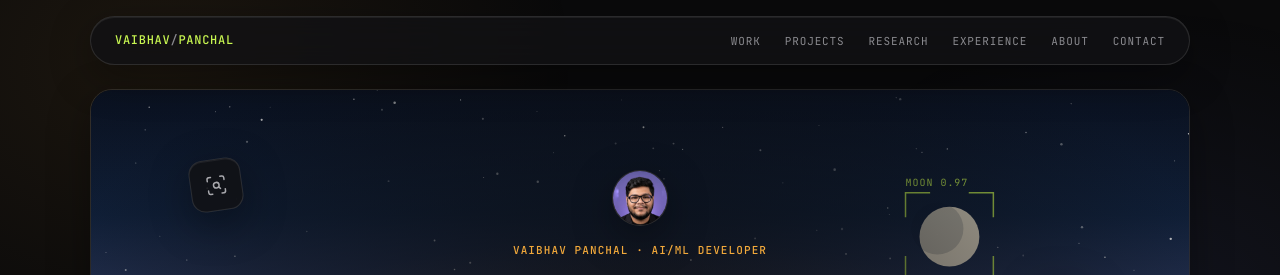
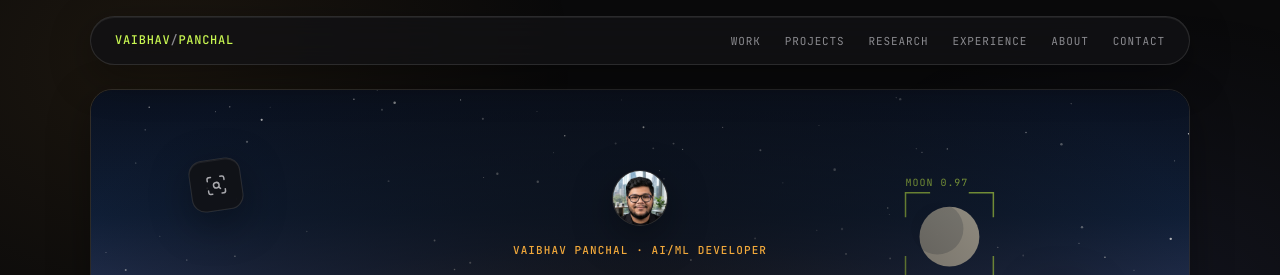
Before and after one commit to vaibhav-panchal8277/Portfolio, a Next.js app: page / in a window 1280 px wide. Shown: the top 275 px of the page. Built offline with nearby package versions, Linux system fonts and the light colour scheme.

Commit message:
Update profile photo

```diff
--- a/src/content/site.ts
+++ b/src/content/site.ts
@@ -10,7 +10,7 @@ export const site = {
   linkedin: "https://www.linkedin.com/in/vaibhav-panchal-7a2381221/",
   resume: "/Vaibhav_Panchal_Resume.pdf",
   // A square file in public/. Set to null to fall back to the VP monogram.
-  photo: "/vaibhav.jpg" as string | null,
+  photo: "/vaibhav-photo.jpg" as string | null,
   year: 2026,
 };
 
```
Also changed, not shown: public/vaibhav-photo.jpg (added), public/vaibhav.jpg (deleted).
